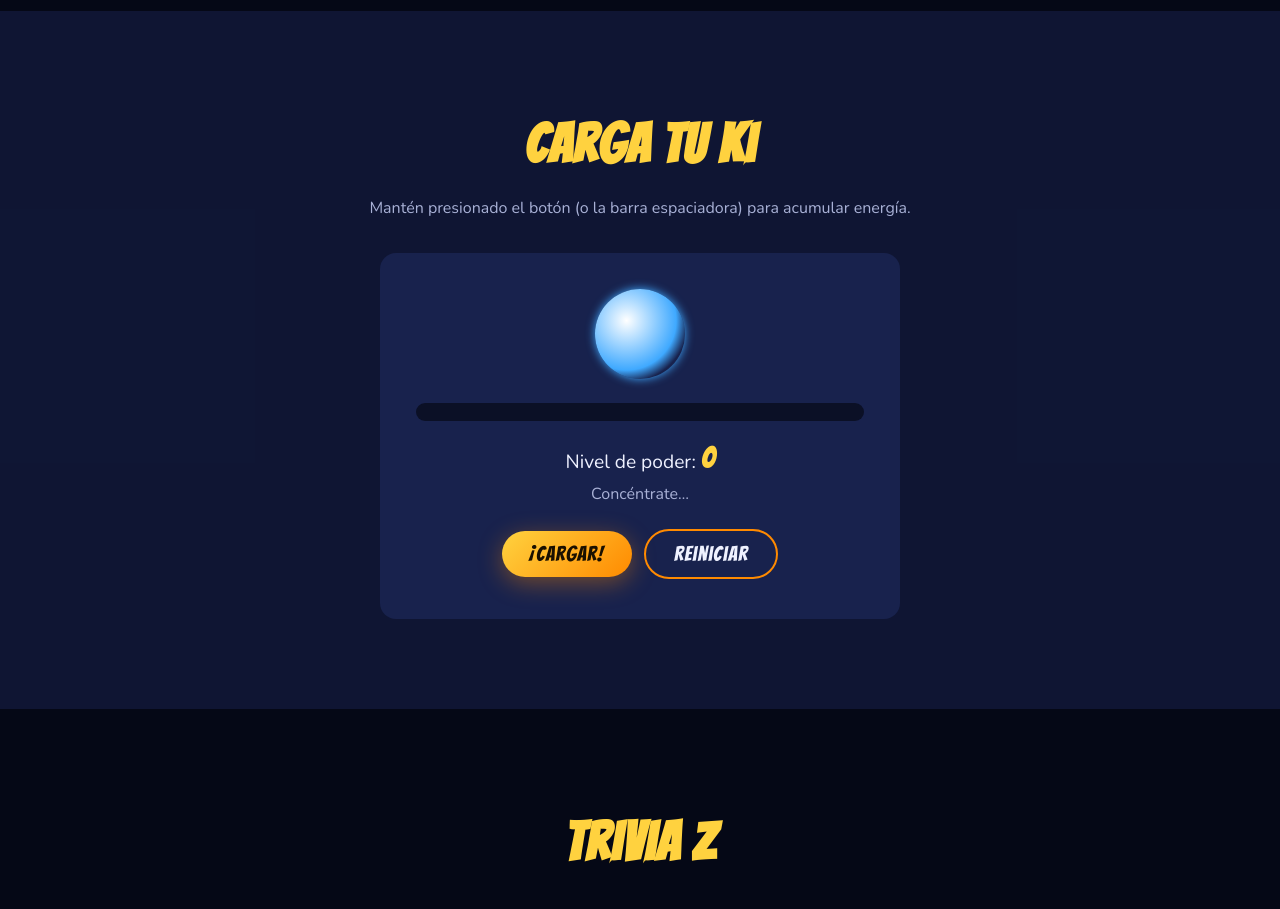
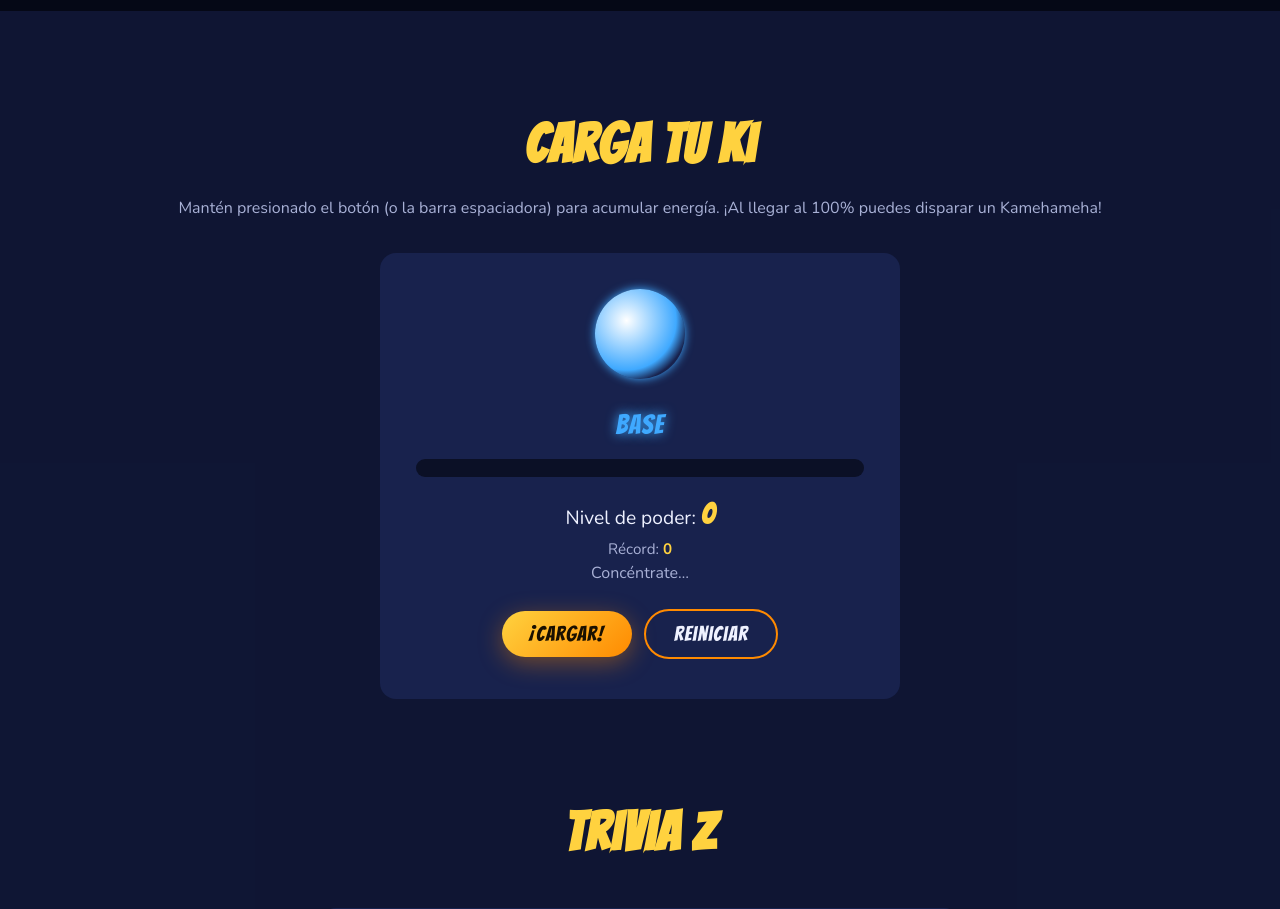
Before and after one commit to pipe-bot/Dragon-ball-z-, a Flask app: page / in a window 1280 px wide. Shown: the part 4618-5527 px from the top of the page. Run offline with Flask 3, Linux system fonts and the light colour scheme.

Commit message:
style:kamekameha

```diff
--- a/static/css/styles.css
+++ b/static/css/styles.css
@@ -207,3 +207,56 @@ a { color: inherit; text-decoration: none; }
 .detalle.open .detalle-inner { visibility: visible; }
 .detalle h4 { font-family: "Bangers", cursive; letter-spacing: 1px; color: var(--yellow); font-size: 1.2rem; margin: 14px 0 4px; }
 .detalle ul { padding-left: 20px; color: var(--muted); font-size: .92rem; }
+
+/* ===== Minijuego de ki: formas, récord y Kamehameha ===== */
+[hidden] { display: none !important; }
+
+.ki-box { --aura: var(--blue); --s: 0px; }
+.ki-box[data-nivel="1"] { --aura: #ffd400; }
+.ki-box[data-nivel="2"] { --aura: #ffc400; --s: 1px; }
+.ki-box[data-nivel="3"] { --aura: #ff9d00; --s: 2px; }
+.ki-box[data-nivel="4"] { --aura: #dfe8ff; --s: 3px; }
+
+.ki-stage { position: relative; height: 90px; margin: 0 auto 24px; }
+.ki-stage .ki-orb {
+  position: relative; z-index: 2; margin: 0 auto;
+  background: radial-gradient(circle at 35% 35%, #fff, var(--aura) 60%, transparent 75%);
+  box-shadow: 0 0 calc(10px + var(--p, 0) * 0.8px) var(--aura);
+}
+.ki-fill { background: linear-gradient(90deg, var(--blue), var(--aura)); }
+
+.ki-form {
+  font-family: "Bangers", cursive; font-size: 1.7rem; letter-spacing: 1px;
+  color: var(--aura); text-shadow: 0 0 12px var(--aura); margin-bottom: 12px;
+}
+.ki-record { color: var(--muted); font-size: .95rem; }
+.ki-record strong { color: var(--yellow); }
+
+/* Temblor mientras cargas (solo desde SSJ2) */
+.ki-box.cargando[data-nivel="2"],
+.ki-box.cargando[data-nivel="3"],
+.ki-box.cargando[data-nivel="4"] { animation: ki-shake .12s linear infinite; }
+@keyframes ki-shake {
+  0%, 100% { transform: translate(0, 0); }
+  25% { transform: translate(calc(var(--s) * -1), var(--s)); }
+  75% { transform: translate(var(--s), calc(var(--s) * -1)); }
+}
+
+/* Rayo del Kamehameha */
+.ki-beam {
+  position: absolute; left: 50%; top: 50%; width: 50%; height: 34px; margin-top: -17px;
+  border-radius: 999px; pointer-events: none; opacity: 0;
+  background: linear-gradient(90deg, #fff, var(--aura), transparent);
+  box-shadow: 0 0 24px var(--aura);
+  transform-origin: left center; transform: scaleX(0);
+}
+.ki-beam.fire { animation: ki-beam .9s ease-out forwards; }
+@keyframes ki-beam {
+  0% { transform: scaleX(0); opacity: 1; }
+  60% { transform: scaleX(1); opacity: 1; }
+  100% { transform: scaleX(1); opacity: 0; }
+}
+
+@media (prefers-reduced-motion: reduce) {
+  .ki-box.cargando { animation: none !important; }
+}
--- a/static/js/main.js
+++ b/static/js/main.js
@@ -155,7 +155,14 @@ const kiFill = document.getElementById("ki-fill");
 const kiLevel = document.getElementById("ki-level");
 const kiMsg = document.getElementById("ki-msg");
 const kiBtn = document.getElementById("ki-btn");
-let ki = 0, charging = false, timer = null;
+const kiForm = document.getElementById("ki-form");
+const kiRecord = document.getElementById("ki-record");
+const kiFire = document.getElementById("ki-fire");
+const kiBeam = document.getElementById("ki-beam");
+let ki = 0, charging = false, firing = false, timer = null;
+let record = 0;
+try { record = Number(localStorage.getItem("kiRecord")) || 0; } catch (e) {}
+kiRecord.textContent = record.toLocaleString("es");
 
 const mensajes = [
   [0, "Concéntrate…"],
@@ -165,23 +172,46 @@ const mensajes = [
   [90, "¡Casi al límite!"],
   [100, "¡¡Es más de 9000!!"]
 ];
+const formas = [
+  [0, "Base"],
+  [25, "Super Saiyajin"],
+  [50, "Super Saiyajin 2"],
+  [75, "Super Saiyajin 3"],
+  [100, "Ultra Instinto"]
+];
+
+function guardarRecord() {
+  try { localStorage.setItem("kiRecord", record); } catch (e) {}
+}
 
 function updateKi() {
+  const poder = Math.round(ki * 92);
+  const nivel = formas.filter(([min]) => ki >= min).length - 1;
   kiFill.style.width = ki + "%";
   kiOrb.style.setProperty("--p", ki);
-  kiLevel.textContent = Math.round(ki * 92).toLocaleString("es");
+  kiLevel.textContent = poder.toLocaleString("es");
   kiMsg.textContent = mensajes.filter(([min]) => ki >= min).pop()[1];
+  kiForm.textContent = formas[nivel][1];
+  kiBox.dataset.nivel = nivel;
   kiBox.classList.toggle("max", ki >= 100);
+  kiFire.hidden = ki < 100 || firing;
+  if (poder > record) {
+    record = poder;
+    kiRecord.textContent = record.toLocaleString("es");
+  }
 }
 function startCharge() {
-  if (charging) return;
+  if (charging || firing) return;
   charging = true;
+  kiBox.classList.add("cargando");
   clearInterval(timer);
   timer = setInterval(() => { ki = Math.min(100, ki + 1.5); updateKi(); }, 40);
 }
 function stopCharge() {
   if (!charging) return;
   charging = false;
+  kiBox.classList.remove("cargando");
+  guardarRecord();
   clearInterval(timer);
   timer = setInterval(() => {
     if (ki >= 100) return clearInterval(timer); // al máximo se queda cargado
@@ -195,8 +225,29 @@ document.addEventListener("keydown", e => {
   if (e.code === "Space" && e.target === document.body) { e.preventDefault(); startCharge(); }
 });
 document.addEventListener("keyup", e => { if (e.code === "Space") stopCharge(); });
+
+kiFire.addEventListener("click", () => {
+  if (ki < 100 || firing) return;
+  firing = true;
+  clearInterval(timer);
+  guardarRecord();
+  kiFire.hidden = true;
+  kiMsg.textContent = "¡¡KA-ME-HA-ME-HAAA!!";
+  kiBeam.classList.add("fire");
+  setTimeout(() => {
+    kiBeam.classList.remove("fire");
+    firing = false;
+    ki = 0;
+    updateKi();
+  }, 900);
+});
+
 document.getElementById("ki-reset").addEventListener("click", () => {
-  clearInterval(timer); charging = false; ki = 0; updateKi();
+  clearInterval(timer);
+  charging = false; firing = false;
+  kiBeam.classList.remove("fire");
+  kiBox.classList.remove("cargando");
+  ki = 0; updateKi();
 });
 updateKi();
 
--- a/templates/index.html
+++ b/templates/index.html
@@ -81,16 +81,21 @@
   <!-- ===== CARGAR KI ===== -->
   <section id="ki" class="section section-alt">
     <h2 class="section-title">Carga tu ki</h2>
-    <p class="section-sub">Mantén presionado el botón (o la barra espaciadora) para acumular energía.</p>
+        <p class="section-sub">Mantén presionado el botón (o la barra espaciadora) para acumular energía. ¡Al llegar al 100% puedes disparar un Kamehameha!</p>
     <div class="ki-box">
-      <div class="ki-orb" id="ki-orb" aria-hidden="true"></div>
+      <div class="ki-stage">
+        <div class="ki-orb" id="ki-orb" aria-hidden="true"></div>
+        <div class="ki-beam" id="ki-beam" aria-hidden="true"></div>
+      </div>
+      <p class="ki-form" id="ki-form">Base</p>
       <div class="ki-meter"><div class="ki-fill" id="ki-fill"></div></div>
       <p class="ki-level">Nivel de poder: <strong id="ki-level">0</strong></p>
+      <p class="ki-record">Récord: <strong id="ki-record">0</strong></p>
       <p class="ki-msg" id="ki-msg">Concéntrate…</p>
       <button class="btn btn-primary" id="ki-btn">¡Cargar!</button>
+      <button class="btn btn-primary" id="ki-fire" hidden>¡Kamehameha!</button>
       <button class="btn btn-ghost" id="ki-reset">Reiniciar</button>
     </div>
-  </section>
 
   <!-- ===== TRIVIA ===== -->
   <section id="trivia" class="section">
```
